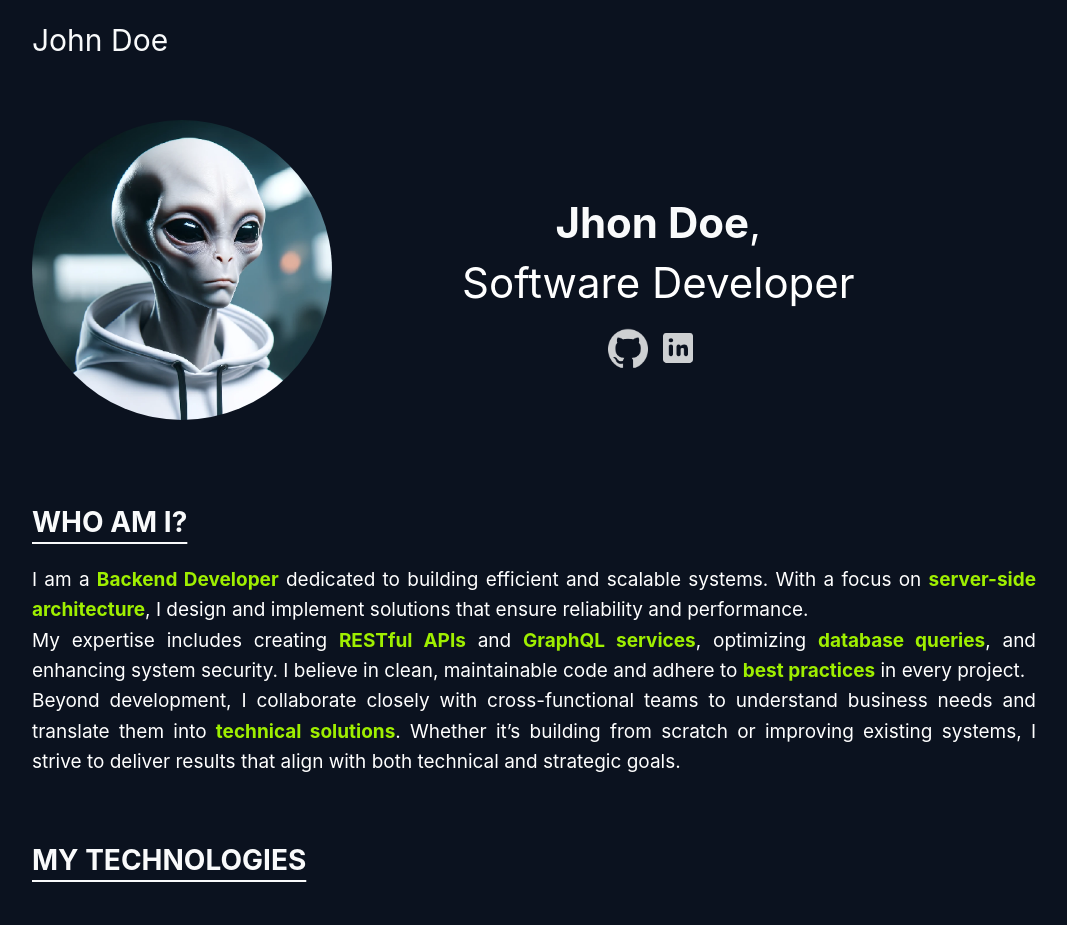
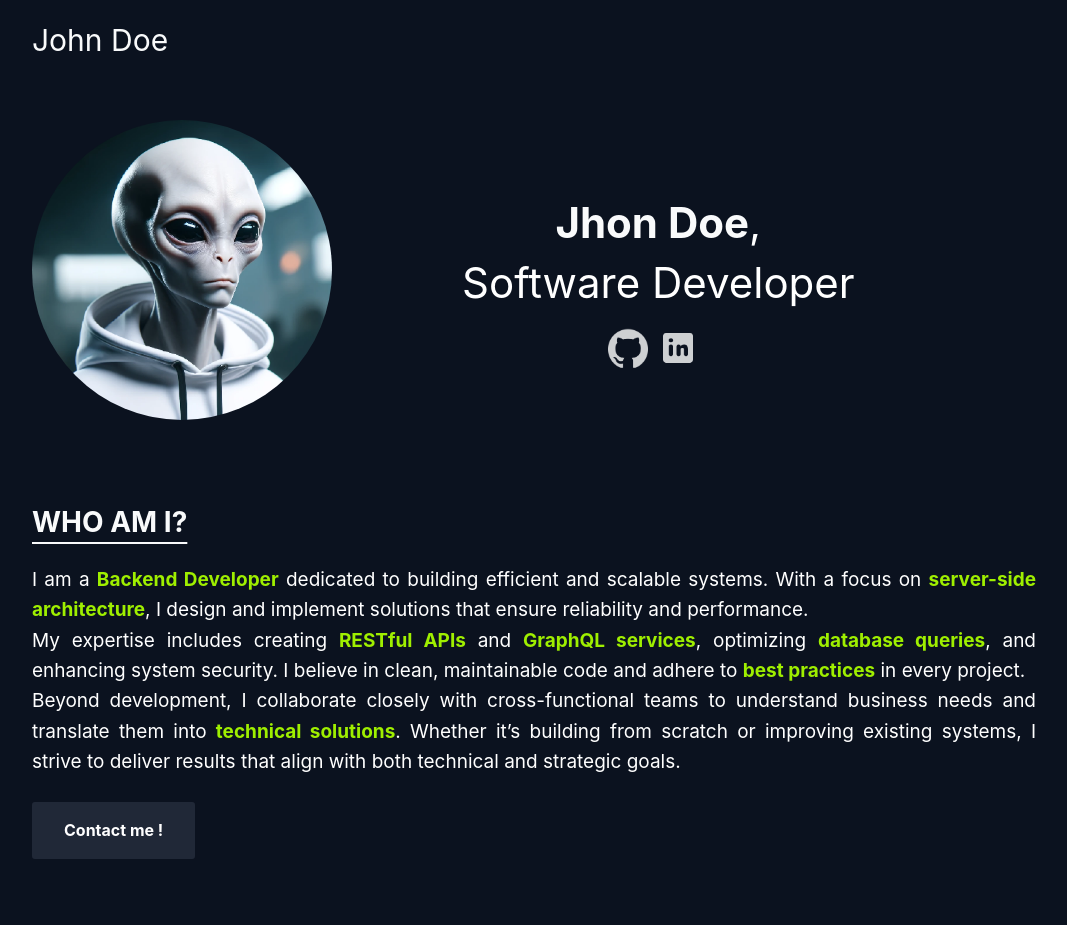
Before and after one commit to OzarmCtz/Portfolio-Template, a Vue app in the folder MyPortfolio/: page / in a window 1280 px wide. Shown: the top 925 px of the page, without its empty margins (106-1173 px from the left). Built offline with nearby package versions, Linux system fonts and the light colour scheme.

Commit message:
Contact Page with VueRouter added

```diff
--- a/MyPortfolio/package.json
+++ b/MyPortfolio/package.json
@@ -9,7 +9,8 @@
     "preview": "vite preview"
   },
   "dependencies": {
-    "vue": "^3.5.13"
+    "vue": "^3.5.13",
+    "vue-router": "^4.5.0"
   },
   "devDependencies": {
     "@vitejs/plugin-vue": "^5.2.1",
--- a/MyPortfolio/src/App.vue
+++ b/MyPortfolio/src/App.vue
@@ -9,7 +9,7 @@
   </header>
 
   <main>
-    <PortfolioMain/>
+    <RouterView/>
   </main>
 </template>
 
--- a/MyPortfolio/src/components/AbouteMe.vue
+++ b/MyPortfolio/src/components/AbouteMe.vue
@@ -20,12 +20,42 @@
             <span class="text-highlight-2">technical solutions</span>. Whether it’s building from scratch or improving existing systems,
             I strive to deliver results that align with both technical and strategic goals.
         </p>
+        <br/>
+        <p class="default-text text-highlight-2">
+            <RouterLink to="/contact" class="custom-link">Contact me !</RouterLink>
+        </p>
     </div>
 </template>
 
 
 
 <style scoped>
+    .custom-link {
+        display: inline-block;
+        padding: 16px 32px;
+        background-color: #202837;
+        color: white;
+        text-align: center;
+        text-decoration: none;
+        border-radius: 3px;
+        font-size: 16px;
+        font-weight: bold;
+        transition: background-color 0.3s ease, transform 0.2s ease;
+    }
+
+    .custom-link:visited {
+        color: white;
+    }
+
+    .custom-link:hover {
+        background-color: #3a4353;
+        transform: scale(1.05);
+    }
+
+    .custom-link:active {
+        transform: scale(0.98);
+    }
+
     #about-me {
         margin-top: 80px;
     }
--- /dev/null
+++ b/MyPortfolio/src/pages/ContactPage.vue
@@ -0,0 +1,4 @@
+<template>
+    Contact Page
+    <RouterLink to="/">Return to main page.</RouterLink>
+</template>
```
Also changed, not shown: MyPortfolio/src/main.js (+10 -1 lines), MyPortfolio/src/routes.js (added, +13 -0 lines), 1 other file (tests, documents, lock files or other folders).
